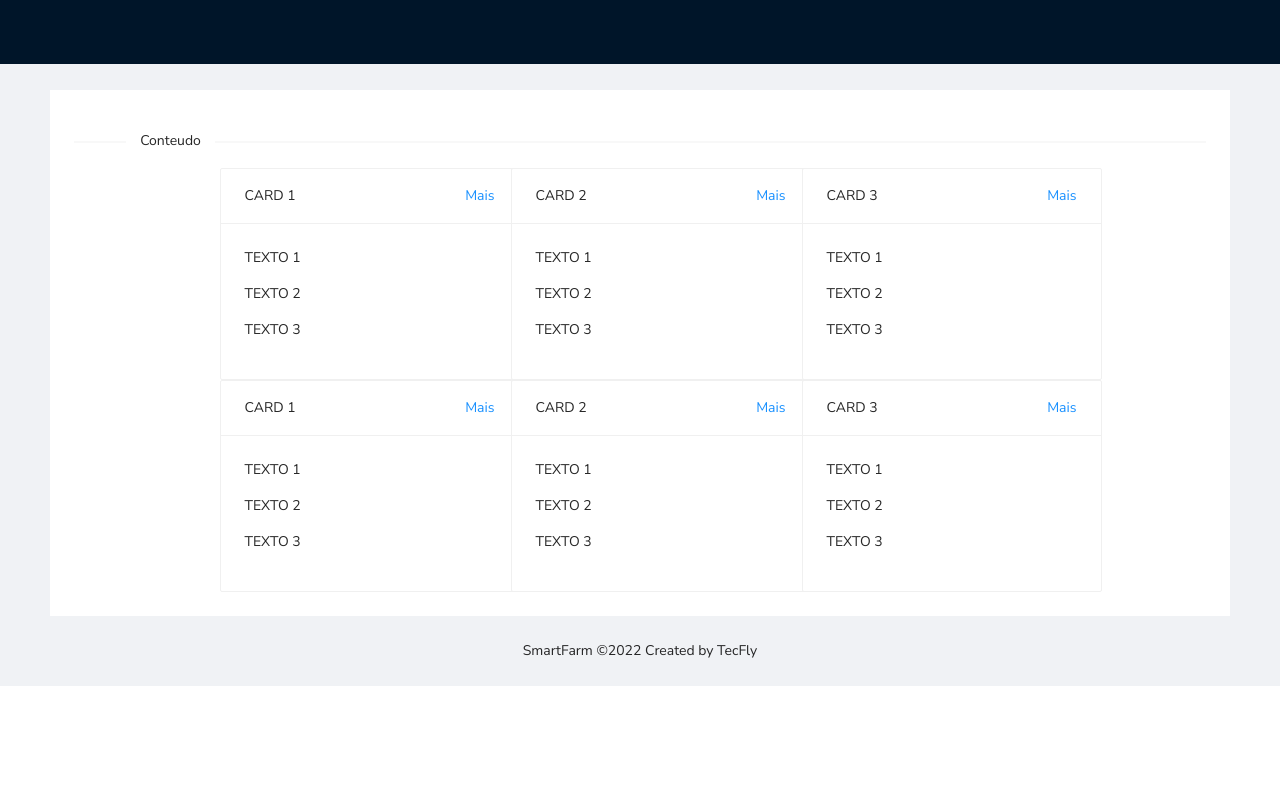
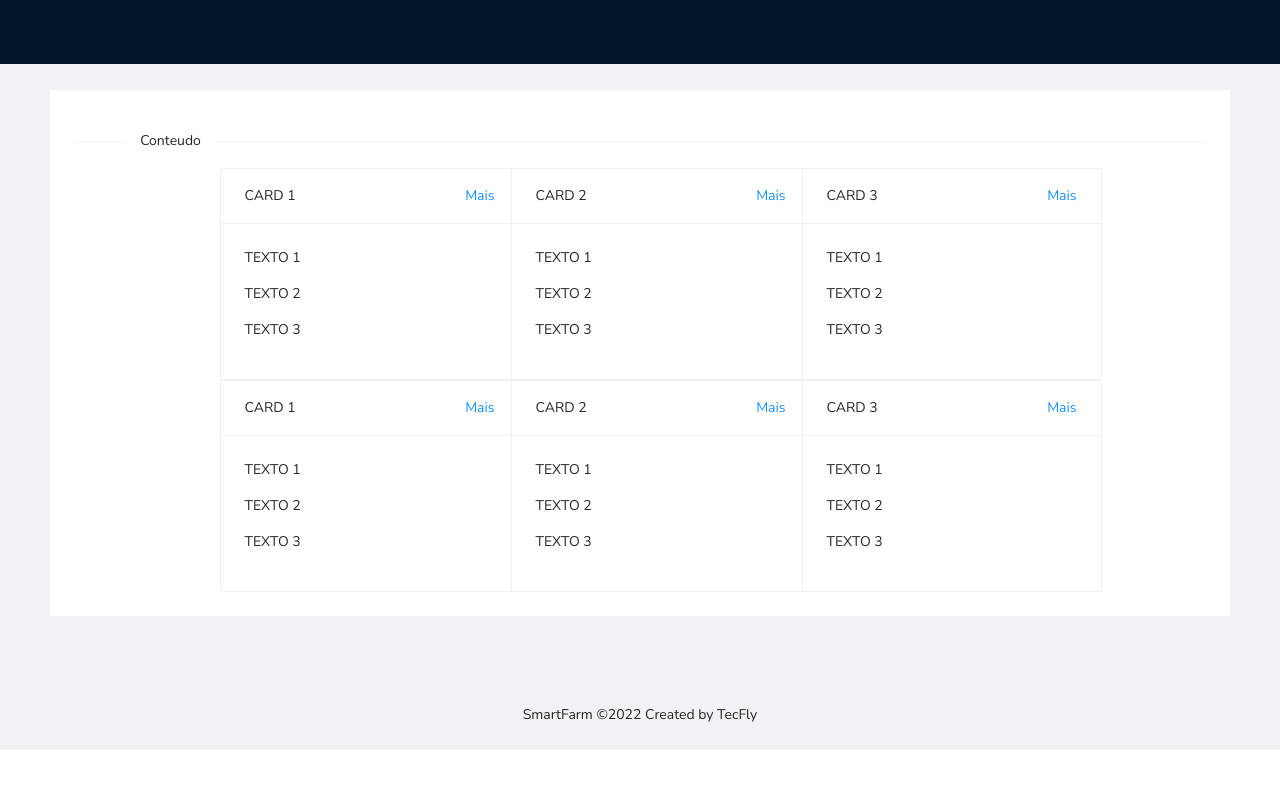
Before and after one commit to TECFlyingCommunity/SmartFarm-WEB, a React (Create React App) app: page /dashboard in a window 1280 px wide. Shown: the top 788 px of the page. Built offline with nearby package versions, Linux system fonts and the light colour scheme.

Commit message:
Chore:Adicionando Footer

```diff
--- /dev/null
+++ b/src/components/Footer/index.tsx
@@ -0,0 +1,23 @@
+import React from "react";
+import "antd/dist/antd.css";
+import { Layout, Menu, Breadcrumb } from "antd";
+
+const { Content, Footer } = Layout;
+
+export default () => (
+  <Content
+    className="site-layout"
+    style={{
+      padding: "0 50px",
+      marginTop: 64,
+    }}
+  >
+    <Footer
+      style={{
+        textAlign: "center",
+      }}
+    >
+      SmartFarm ©2022 Created by TecFly
+    </Footer>
+  </Content>
+);
--- a/src/pages/dashboard/index.tsx
+++ b/src/pages/dashboard/index.tsx
@@ -5,6 +5,7 @@ import "./estilo.css";
 import { Layout, Menu, Breadcrumb } from "antd";
 
 import Cards from "../../components/basicCards";
+import Rodape from "../../components/Footer/index";
 
 const { Header, Content, Footer } = Layout;
 const style = { background: "#0092ff", padding: "8px 0", margin: "1px 0 0 0" };
@@ -43,12 +44,6 @@ export default () => (
         <Cards />
       </div>
     </Content>
-    <Footer
-      style={{
-        textAlign: "center",
-      }}
-    >
-      SmartFarm ©2022 Created by TecFly
-    </Footer>
+    <Rodape />
   </Layout>
 );
```
